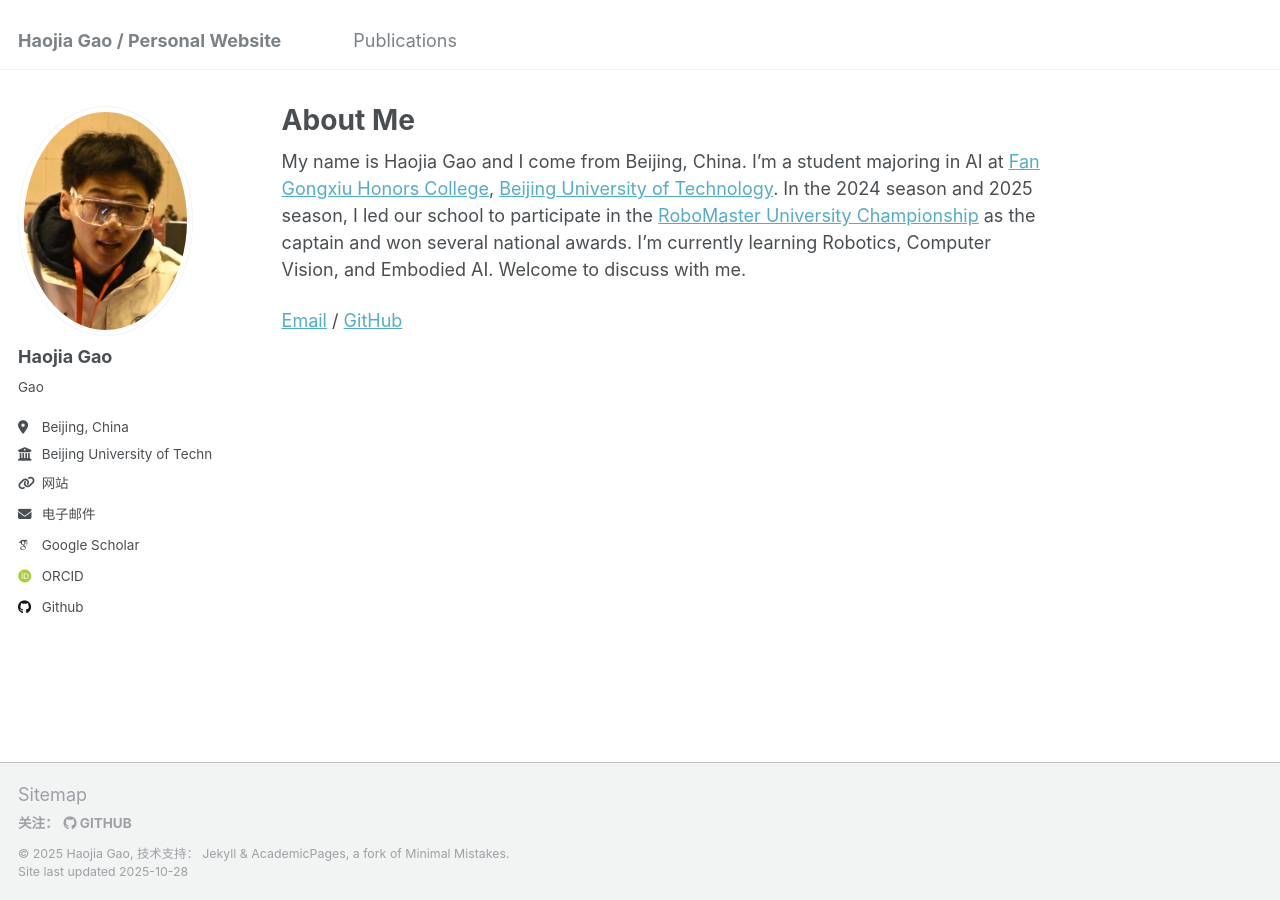
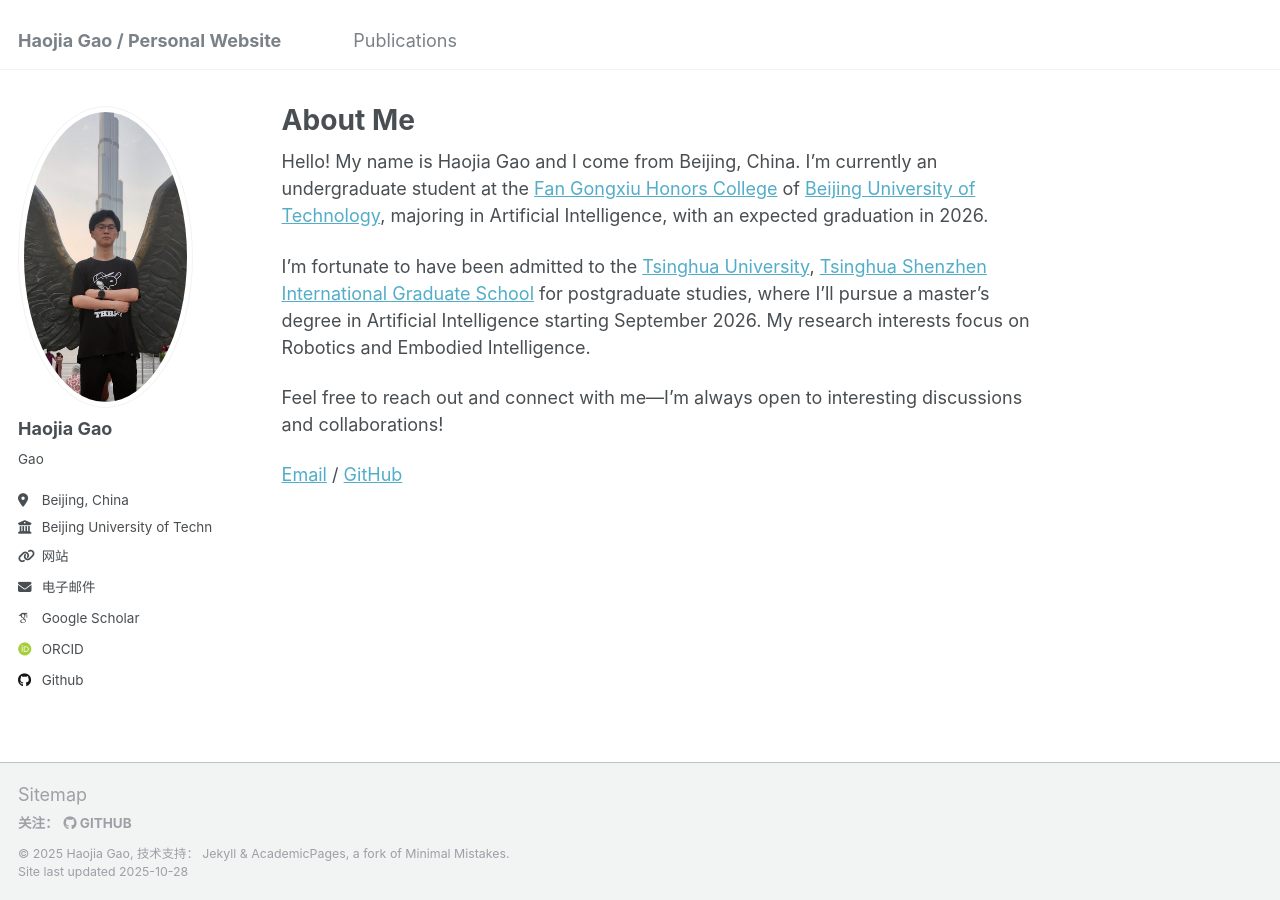
Before and after one commit to gaohaojia/gaohaojia.github.io, a Jekyll site: the page built from _pages/about.md, in a window 1280 px wide. Built offline with Jekyll 4.4.1, drawn with Linux system fonts in a browser that asks for light colours; some web fonts are replaced.

```diff
--- a/_config.yml
+++ b/_config.yml
@@ -21,20 +21,20 @@ repository               : "gaohaojia/gaohaojia.github.io"
 #               Additional customization can be done by editing /_includes/author-profile.html
 author:
   # Biographic information
-  avatar           : "gao.png"
+  avatar           : "gao.jpeg"
   name             : "Haojia Gao"
   pronouns         : # example: "she/her"
   bio              : "Gao"
   location         : "Beijing, China"
   employer         : "Beijing University of Technology"
   uri              : "https://www.gaohaojia.top/"
-  email            : "gaohaojia@emails.bjut.edu.cn"
+  email            : "me@gaohaojia.top"
 
   # Academic websites
   arxiv            : # URL - Update with the correct link to your profile
   googlescholar    : "https://scholar.google.com/citations?user=EzzD3tAAAAAJ"
   impactstory      : # URL
-  orcid            : "http://orcid.org/0009-0004-5415-5945"
+  orcid            : "https://orcid.org/0009-0004-5415-5945"
   semantic         : # URL
   pubmed           : # "https://www.ncbi.nlm.nih.gov/pubmed/?term=john+snow"
   researchgate     : # URL
--- a/_pages/about.md
+++ b/_pages/about.md
@@ -8,6 +8,10 @@ redirect_from:
   - /about.html
 ---
 
-My name is Haojia Gao and I come from Beijing, China. I'm a student majoring in AI at [Fan Gongxiu Honors College](https://fgx-hc.bjut.edu.cn/), [Beijing University of Technology](https://www.bjut.edu.cn/). In the 2024 season and 2025 season, I led our school to participate in the [RoboMaster University Championship](https://www.robomaster.com/) as the captain and won several national awards. I'm currently learning Robotics, Computer Vision, and Embodied AI. Welcome to discuss with me.
+Hello! My name is Haojia Gao and I come from Beijing, China. I'm currently an undergraduate student at the [Fan Gongxiu Honors College](https://fgx-hc.bjut.edu.cn/) of [Beijing University of Technology](https://english.bjut.edu.cn/), majoring in Artificial Intelligence, with an expected graduation in 2026.
 
-[Email](mailto:gaohaojia@emails.bjut.edu.cn) / [GitHub](https://github.com/gaohaojia)
+I'm fortunate to have been admitted to the [Tsinghua University](https://www.tsinghua.edu.cn/en/), [Tsinghua Shenzhen International Graduate School](https://www.sigs.tsinghua.edu.cn/en/) for postgraduate studies, where I'll pursue a master's degree in Artificial Intelligence starting September 2026. My research interests focus on Robotics and Embodied Intelligence.
+
+Feel free to reach out and connect with me—I'm always open to interesting discussions and collaborations!
+
+[Email](mailto:me@gaohaojia.top) / [GitHub](https://github.com/gaohaojia)
```
Also changed, not shown: images/gao.jpeg (added), images/gao.png (deleted).
